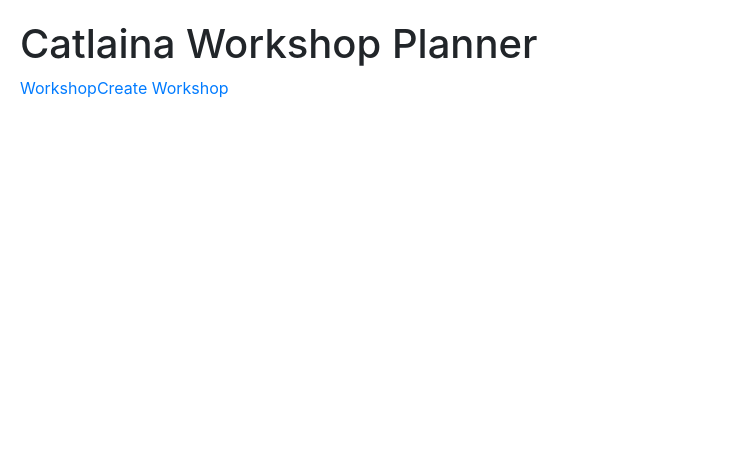
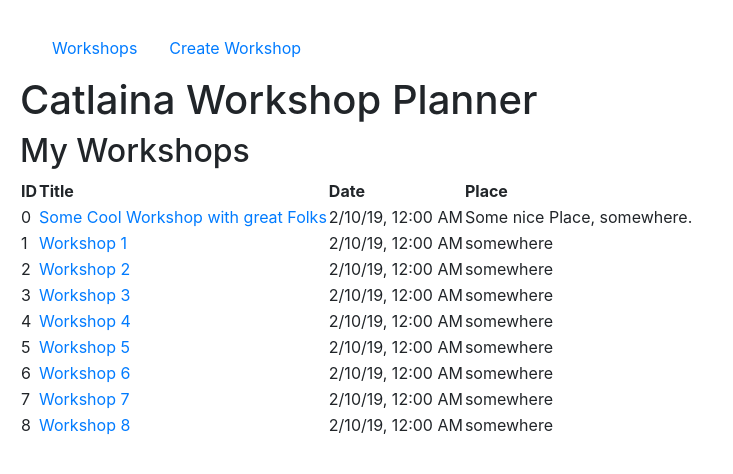
Before and after one commit to Catlaina/CatlainaRepo, an Angular app in the folder frontend/Catlaina/: page /workshops in a window 1280 px wide. Before the commit this address led to /. Shown: the top 474 px of the page, without its empty margins (0-733 px from the left). Built offline with nearby package versions, Linux system fonts and the light colour scheme.

Commit message:
add workshop list component

```diff
--- a/frontend/Catlaina/src/app/app-routing.module.ts
+++ b/frontend/Catlaina/src/app/app-routing.module.ts
@@ -2,10 +2,13 @@ import { NgModule } from '@angular/core';
 import { Routes, RouterModule } from '@angular/router';
 import { WorkshopComponent } from './workshop/workshop.component';
 import { CreateWorkshopComponent } from './create-workshop/create-workshop.component';
+import { WorkshopListComponent } from './workshop-list/workshop-list.component';
 
 const routes: Routes = [
+  {path: "workshops", component: WorkshopListComponent},
   {path: "workshop", component: WorkshopComponent},
   {path: "createWorkshop", component: CreateWorkshopComponent},
+  {path: "", redirectTo:"workshops", pathMatch:'full'}
 ];
 
 @NgModule({
--- a/frontend/Catlaina/src/app/app.component.html
+++ b/frontend/Catlaina/src/app/app.component.html
@@ -1,9 +1,14 @@
-<h1>{{title}}</h1>
+<nav class="navbar navbar-expand-lg">
+    <div class="nav-item">
+      <a class="nav-link" routerLink="/workshops">Workshops</a>
+    </div>
+    <div class="nav-item">
+        <a class="nav-link" routerLink="/createWorkshop">Create Workshop</a>
+    </div>
+  </nav>
 
-<nav>
-  <a routerLink="/workshop">Workshop</a>
-  <a routerLink="/createWorkshop">Create Workshop</a>
-</nav>
+  <h1>{{title}}</h1>
+
 
 <router-outlet></router-outlet>
 <!--
--- a/frontend/Catlaina/src/app/app.module.ts
+++ b/frontend/Catlaina/src/app/app.module.ts
@@ -9,6 +9,7 @@ import { WorkshopActivityComponent } from './workshop-activity/workshop-activity
 import { WorkshopActivitiesComponent } from './workshop-activities/workshop-activities.component';
 import { WorkshopComponent } from './workshop/workshop.component';
 import { CreateWorkshopComponent } from './create-workshop/create-workshop.component';
+import { WorkshopListComponent } from './workshop-list/workshop-list.component';
 
 @NgModule({
   declarations: [
@@ -17,6 +18,7 @@ import { CreateWorkshopComponent } from './create-workshop/create-workshop.compo
     WorkshopActivitiesComponent,
     WorkshopComponent,
     CreateWorkshopComponent,
+    WorkshopListComponent,
   ],
   imports: [
     BrowserModule,
--- /dev/null
+++ b/frontend/Catlaina/src/app/workshop-list/workshop-list.component.html
@@ -0,0 +1,16 @@
+<h2>My Workshops</h2>
+
+<table>
+  <tr>
+    <th>ID</th>
+    <th>Title</th>
+    <th>Date</th>
+    <th>Place</th>
+  </tr>
+  <tr *ngFor="let workshop of _workshops">
+    <td>{{workshop.id}}</td>
+    <td><a routerLink="/workshop">{{workshop.title}}</a></td>
+    <td> {{workshop.date | date:'short'}} </td>
+    <td> {{workshop.place}} </td>
+  </tr>
+</table>
--- /dev/null
+++ b/frontend/Catlaina/src/app/workshop-list/workshop-list.component.ts
@@ -0,0 +1,25 @@
+import { Component, OnInit } from '@angular/core';
+import { WorkshopService } from '../workshop.service';
+import { Workshop } from '../workshop';
+
+@Component({
+  selector: 'app-workshop-list',
+  templateUrl: './workshop-list.component.html',
+  styleUrls: ['./workshop-list.component.css']
+})
+export class WorkshopListComponent implements OnInit {
+
+  private _workshopService:WorkshopService;
+
+  private _workshops: Workshop[];
+
+  constructor(service:WorkshopService) {
+    this._workshopService = service;
+  }
+
+
+  ngOnInit() {
+    this._workshopService.getWorkshops().subscribe(ws => this._workshops = ws);
+  }
+
+}
```
Also changed, not shown: frontend/Catlaina/src/app/workshop-list/workshop-list.component.css (added), 1 other file (tests, documents, lock files or other folders).
